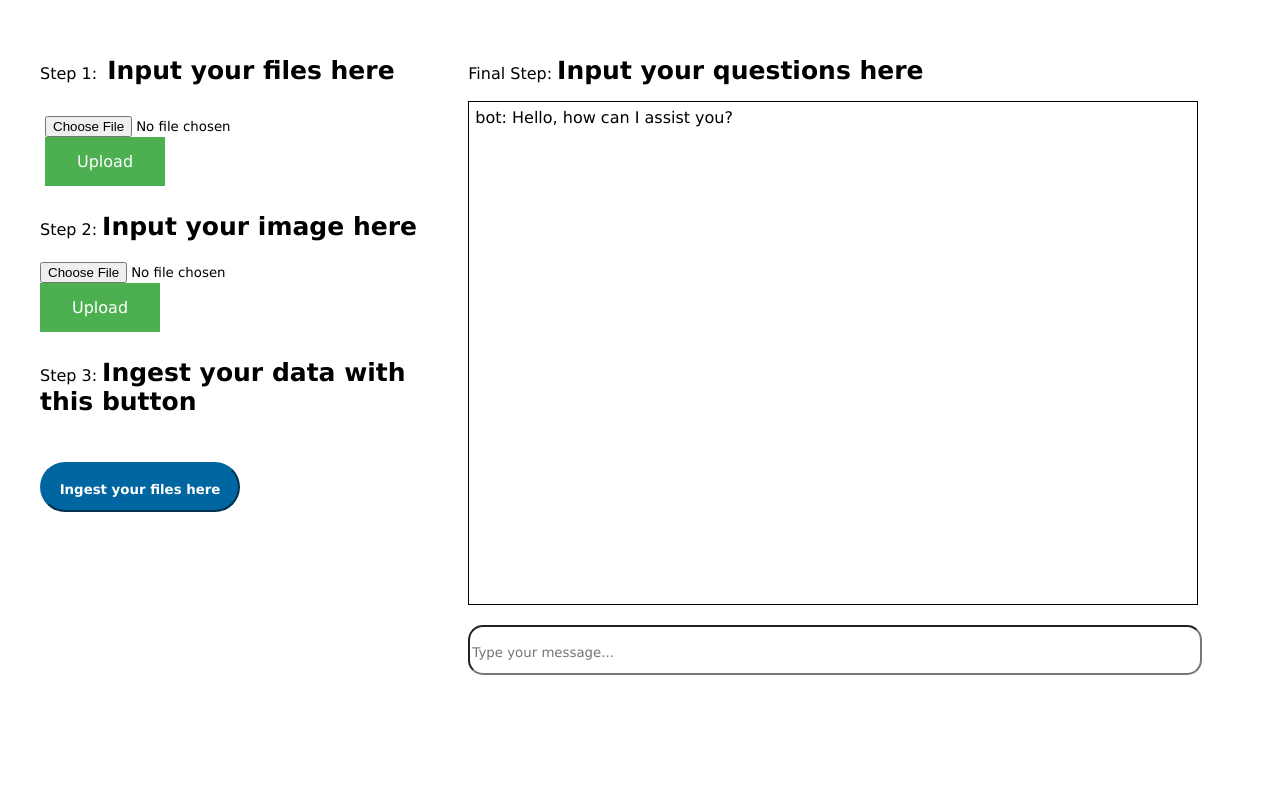
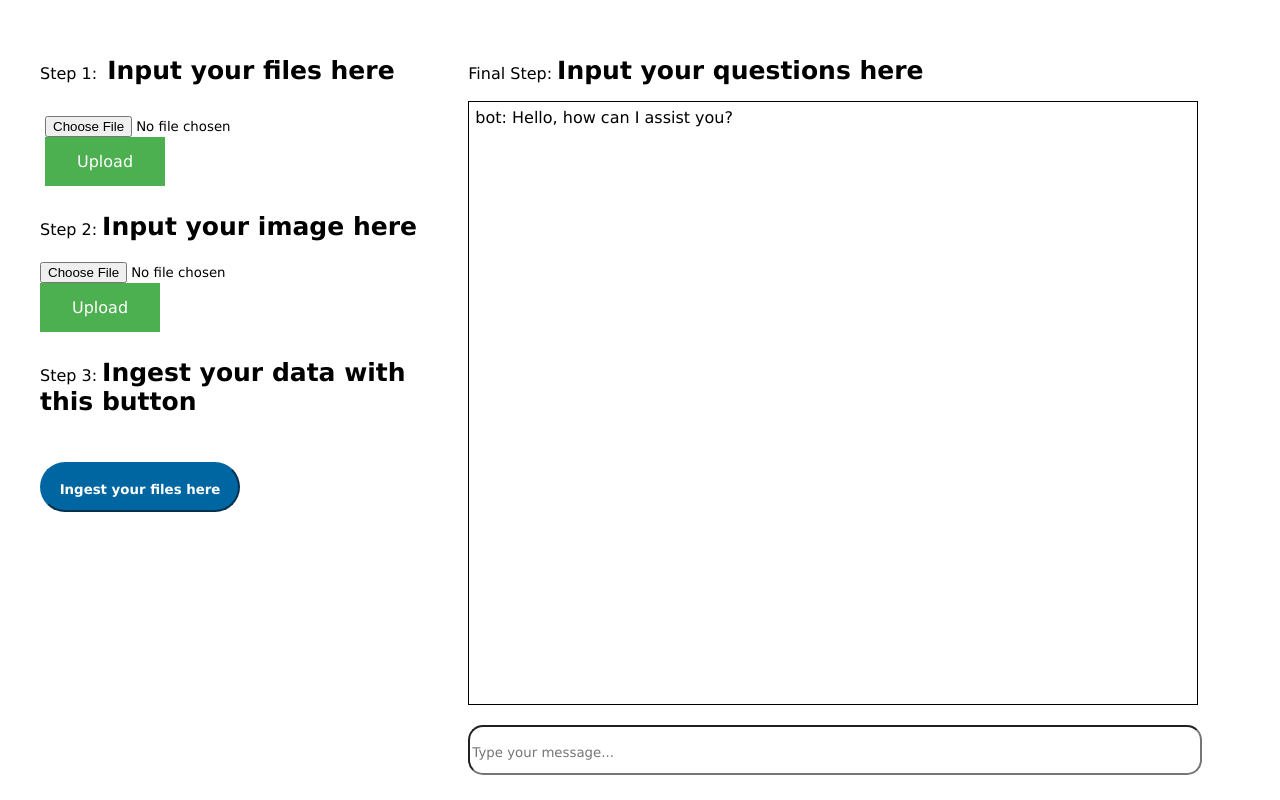
Before and after one commit to keefhub/ClockHacks-Team11, a React (Create React App) app in the folder frontend/cloudhacks-2023/: page / in a window 1280 px wide. Built offline with nearby package versions, Linux system fonts and the light colour scheme.

Commit message:
frontend changes to allow newline

```diff
--- a/frontend/cloudhacks-2023/src/App.css
+++ b/frontend/cloudhacks-2023/src/App.css
@@ -21,10 +21,12 @@
 
 .chatbox {
   padding: 1px;
-  height: 500px;
+  height: 600px;
   width: 90%;
   border: 1px solid #000;
   margin-bottom: 20px;
+  max-width : 100%;
+  overflow:auto;
 }
 
 .chatbox-input {
@@ -32,6 +34,12 @@
   height: 40px;
   width: 90%;
   text-align: left;
+}
+
+.message.bot, .message.user{
+  max-width : 80%;
+  overflow-wrap: break-word;
+
 }
 
 .fileupload {
--- a/frontend/cloudhacks-2023/src/components/chatbox.js
+++ b/frontend/cloudhacks-2023/src/components/chatbox.js
@@ -40,6 +40,15 @@ const Chatbot = () => {
     setMessages([botResponse]);
   }, []);
 
+  const renderMessageText = (text) => {
+    return text.split("===").map((line, index) => (
+      <React.Fragment key={index}>
+        {line}
+        <br />
+      </React.Fragment>
+    ));
+  };
+
 
 
   return (
@@ -58,7 +67,7 @@ const Chatbot = () => {
             className={`message ${message.sender === "bot" ? "bot" : "user"}`}
           >
             {message.sender === "bot" ? "bot: " : "user: "}
-            {message.text}
+            {renderMessageText(message.text)}
           </div>
         ))}
       </div>
```
